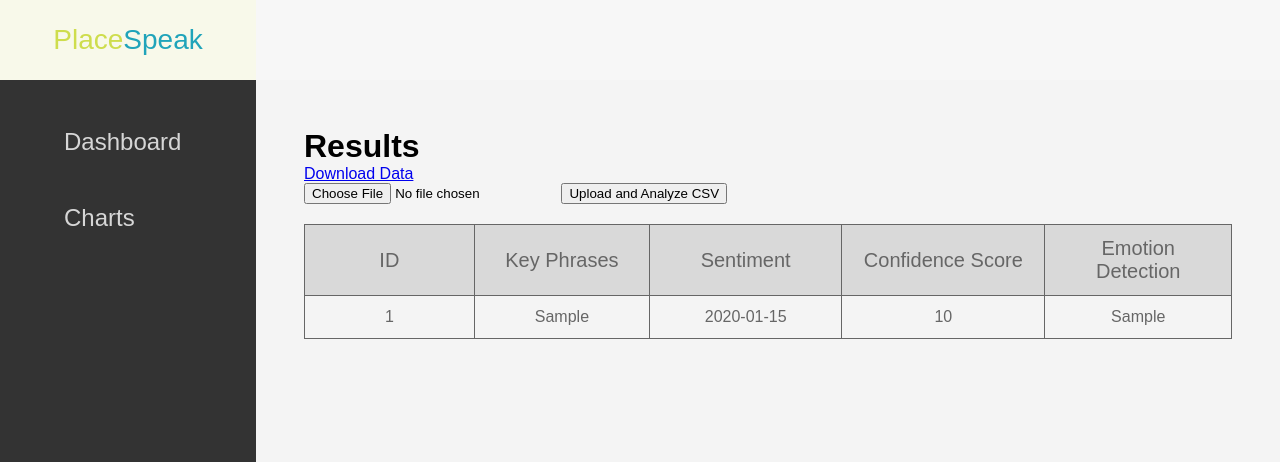
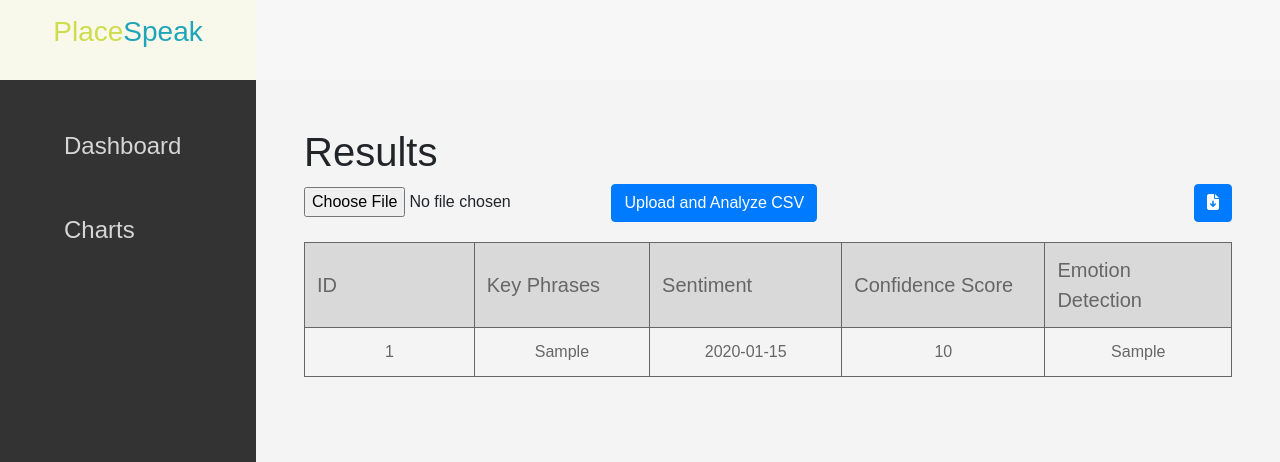
Before and after one commit to rlee46/ISSP-PlaceSpeak-AI, a Django app: template placespeakISSP/csvimport/templates/report.html in a window 1280 px wide. Shown: the top 462 px of the page. Run offline with Django 3.2, Linux system fonts and the light colour scheme; the template is opened without the code that fills it: most values are stand-ins (such as "Sample title", 1, 10 or a date in 2020); some libraries are stand-ins or nearby versions.

Commit message:
adjust homepage css buttons and adjust the prompt

```diff
--- a/placespeakISSP/csvimport/templates/report.html
+++ b/placespeakISSP/csvimport/templates/report.html
@@ -4,8 +4,11 @@
   <head>
     <meta charset="UTF-8" />
     <title>AI Report</title>
+    <!-- bootstrap link-->
+    <link rel="stylesheet" href="https://cdn.jsdelivr.net/npm/bootstrap@4.3.1/dist/css/bootstrap.min.css" integrity="sha384-ggOyR0iXCbMQv3Xipma34MD+dH/1fQ784/j6cY/iJTQUOhcWr7x9JvoRxT2MZw1T" crossorigin="anonymous">
     <link rel="stylesheet" href="/static/styles.css" />
-    <!-- Add CSS styles here -->
+    <!-- icons -->
+    <script src="https://kit.fontawesome.com/d08114a007.js" crossorigin="anonymous"></script>
   </head>
 
   <body>
@@ -26,17 +29,21 @@
       </nav>
       <main id="result-container">
         <h1>Results</h1>
-        <a href="{% url 'download_data' %}" class="btn btn-primary"
-          >Download Data</a
-        >
-        <form
+                <form
           action="{% url 'send_csv_to_api' %}"
           method="post"
           enctype="multipart/form-data"
         >
           {% csrf_token %}
-          <input type="file" name="csv_file" required />
-          <button type="submit">Upload and Analyze CSV</button>
+            <div>
+                <input type="file" name="csv_file" required />
+                <button type="submit" class="btn btn-primary">Upload and Analyze CSV</button>
+
+                <a href="{% url 'download_data' %}" class="btn btn-primary float-end" id="download-btn">
+                    <i class="fa-solid fa-file-arrow-down"></i>
+                </a>
+            </div>
+
         </form>
         <table>
           <!-- Table headers -->
--- a/placespeakISSP/csvimport/views.py
+++ b/placespeakISSP/csvimport/views.py
@@ -19,7 +19,7 @@ def remove_non_printable_chars(text):
 
 @csrf_exempt  # Temporarily disable CSRF for this view to simplify the example
 def send_csv_to_api(request):
-    standard_query = """"Generate the result in csv format without any explaination. For each response,
+    standard_query = """"Generate the result in csv format without any explaination. Do not include a header for the data. For each response,
                     column 1:Report id
                     column 2:Give me key words
                     column 3:Generate a sentimental analysis of the response from positive, neutral, or negative
@@ -67,7 +67,7 @@ def send_csv_to_api(request):
                     'ReactionEmotion': parts[4].strip(),
                 }
                 entries.append(entry)
-            #print(entries)
+            print(entries)
             request.session['api_response'] = entries
             return redirect('home')
         else:
--- a/placespeakISSP/static/styles.css
+++ b/placespeakISSP/static/styles.css
@@ -95,3 +95,9 @@ td {
   text-align: center;
   width: 10%;
 }
+
+/* Button styles */
+
+#download-btn{
+    float: right;
+}
```
Also changed, not shown: placespeakISSP/db.sqlite3, 10 other files.
